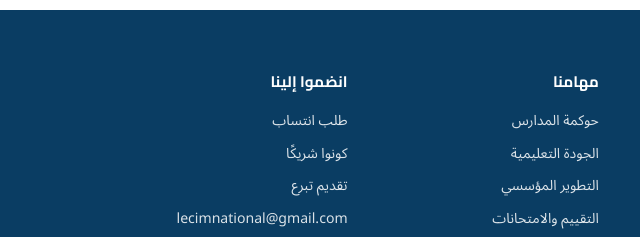
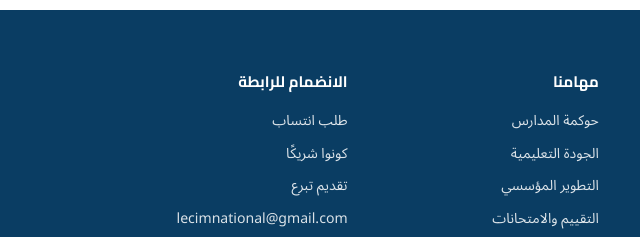
Before and after one commit to musu-deep/pro-lecim, a plain HTML site: page ar/adhesion.html in a window 1280 px wide. Shown: the part 1890-2127 px from the top of the page, 0-640 px from the left. Drawn offline with Linux system fonts and the light colour scheme; no server answers.

Commit message:
Update Arabic footer membership heading

```diff
--- a/ar/adhesion.html
+++ b/ar/adhesion.html
@@ -315,7 +315,7 @@
         </ul>
       </div>
       <div>
-        <h4>انضموا إلينا</h4>
+        <h4>الانضمام للرابطة</h4>
         <ul>
           <li><a href="adhesion.html">طلب انتساب</a></li>
           <li><a href="partenariat.html">كونوا شريكًا</a></li>
```
